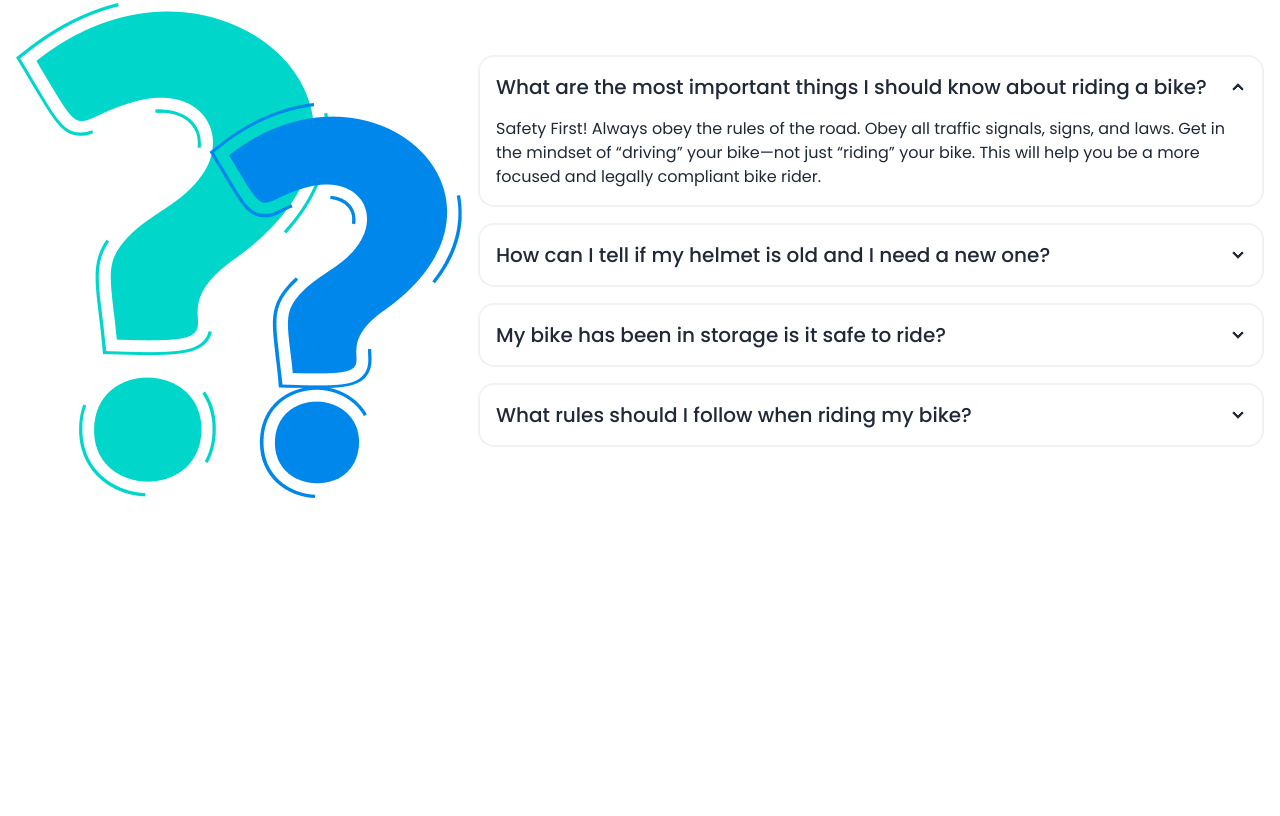
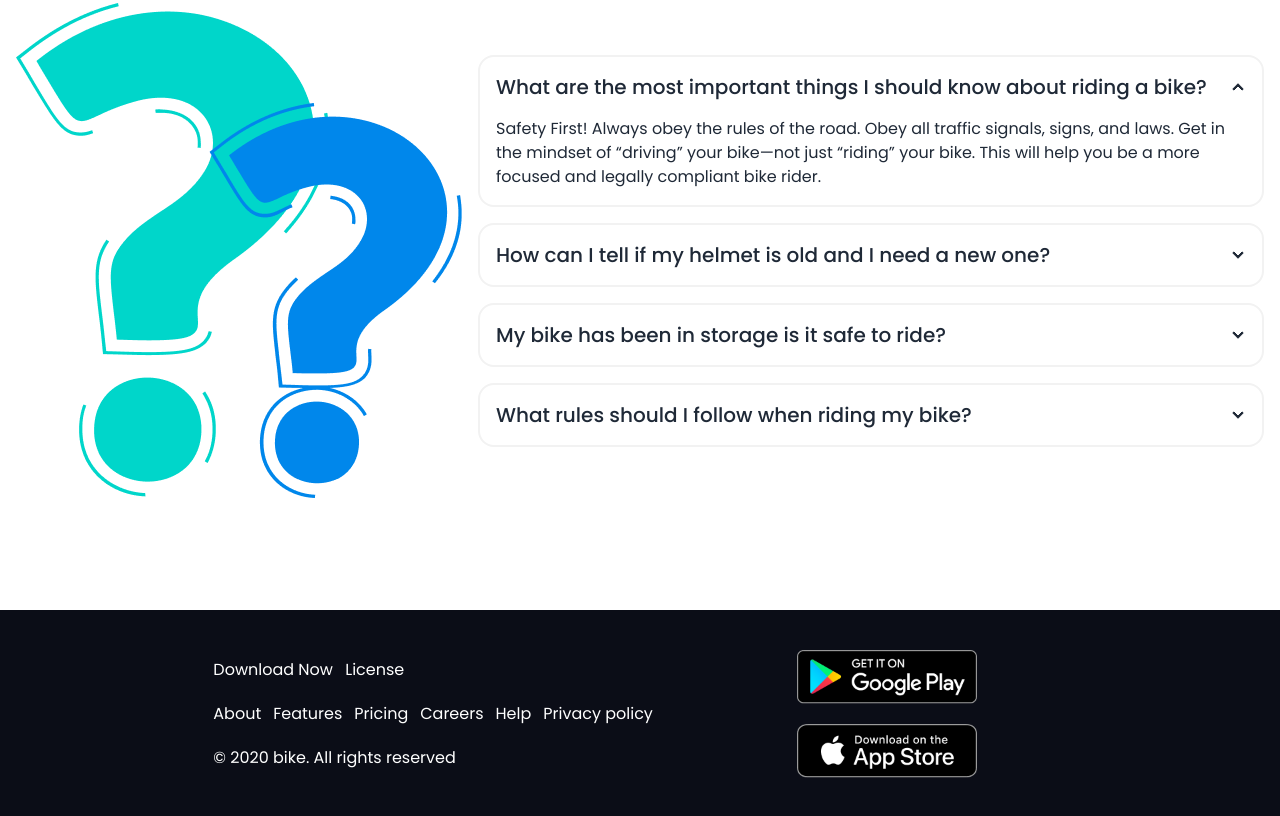
Before and after one commit to mdtanvirislamrakib/Biker-zone-with-daisyUi-and-tailwind, a plain HTML site: page index.html in a window 1280 px wide. Shown: the part 2594-3410 px from the top of the page. Before the commit the page ends 3204 px from the top, so only its background shows below. Drawn offline with nearby package versions, Linux system fonts and the light colour scheme.

Commit message:
footer section added and styling this

```diff
--- a/index.html
+++ b/index.html
@@ -29,6 +29,8 @@
                 'bike-primary': 'rgb(231, 111, 81)',
                 'bike-primary-bg': 'rgba(231, 111, 81, 0.1)',
                 'client-color' : 'rgb(35, 166, 240)',
+                'footer-bg' : 'rgb(11, 13, 23)',
+
               }
             }
           }
@@ -498,6 +500,34 @@
     </main>
 
     <!-- footer section -->
-    <footer></footer>
+    <footer class="bg-footer-bg w-full lg:py-10 py-5 text-white">
+      <div
+        class="w-2/3 mx-auto flex items-center justify-between flex-col md:flex-row gap-10">
+        <!-- text-content -->
+        <div class="space-y-5">
+          <a href="#" class="mr-2">Download Now</a>
+          <a href="#">License</a>
+          <div>
+            <ul class="flex items-center gap-3 flex-wrap">
+              <li><a href="#">About</a></li>
+              <li><a href="#">Features</a></li>
+              <li><a href="#">Pricing</a></li>
+              <li><a href="#">Careers</a></li>
+              <li><a href="#">Help</a></li>
+              <li><a href="#">Privacy policy</a></li>
+            </ul>
+          </div>
+
+          <p>© 2020 bike. All rights reserved</p>
+
+        </div>
+
+        <!-- store-content -->
+        <div class="space-y-5">
+          <img src="images/others/android.png" alt class="w-4/6">
+          <img src="images/others/ios.png" alt class="w-4/6">
+        </div>
+      </div>
+    </footer>
   </body>
 </html>
--- a/tailwind.config.js
+++ b/tailwind.config.js
@@ -7,7 +7,8 @@ module.exports = {
             clifford: '#da373d',
             'bike-primary': '#E76F51',
             'bike-primary-bg': 'rgba(231, 111, 81, 0.1)',
-            'client-color' : 'rgb(35, 166, 240)'
+            'client-color' : 'rgb(35, 166, 240)',
+            'footer-bg' : 'rgb(11, 13, 23)',
           },
       },
     },
```
